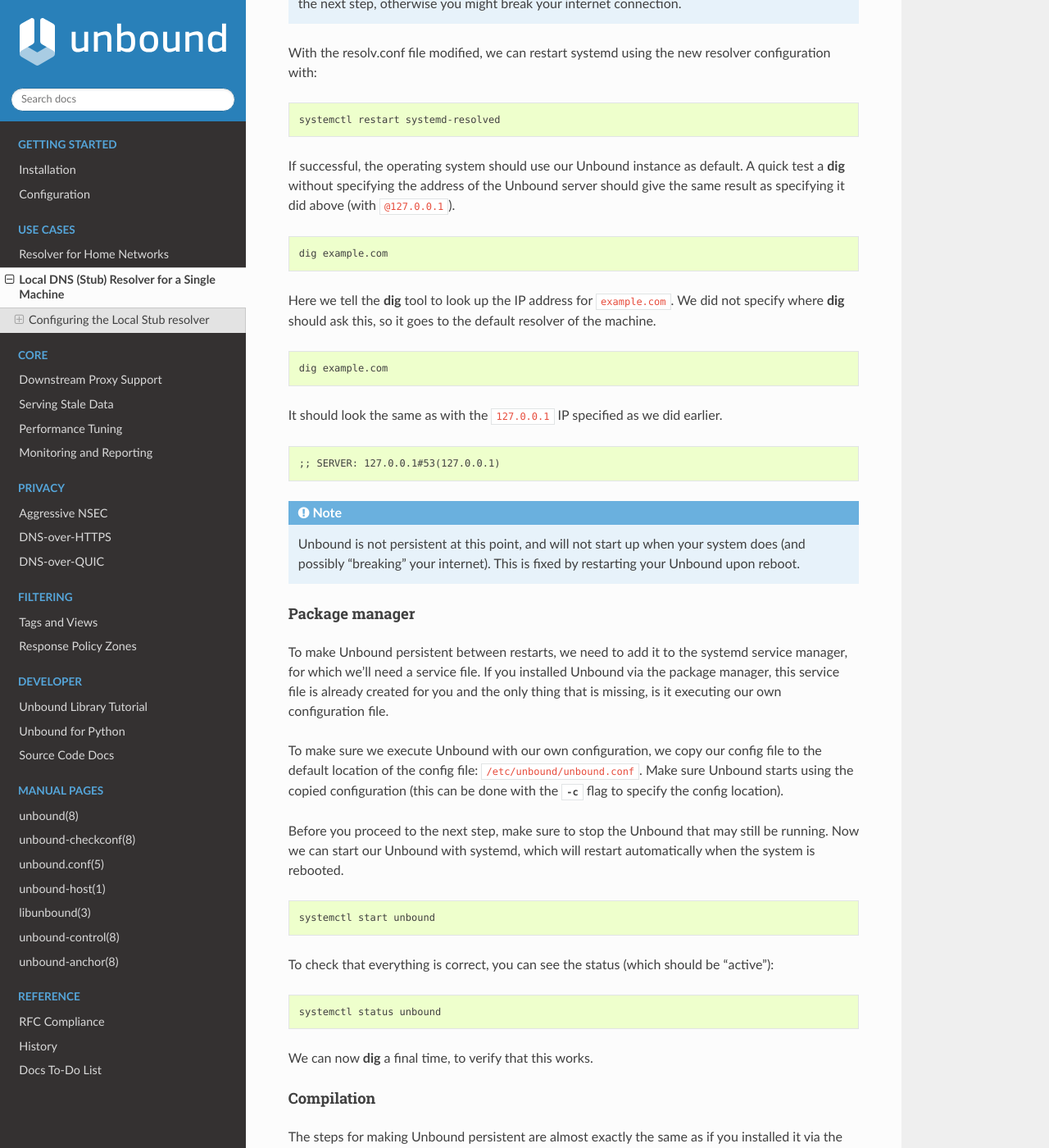
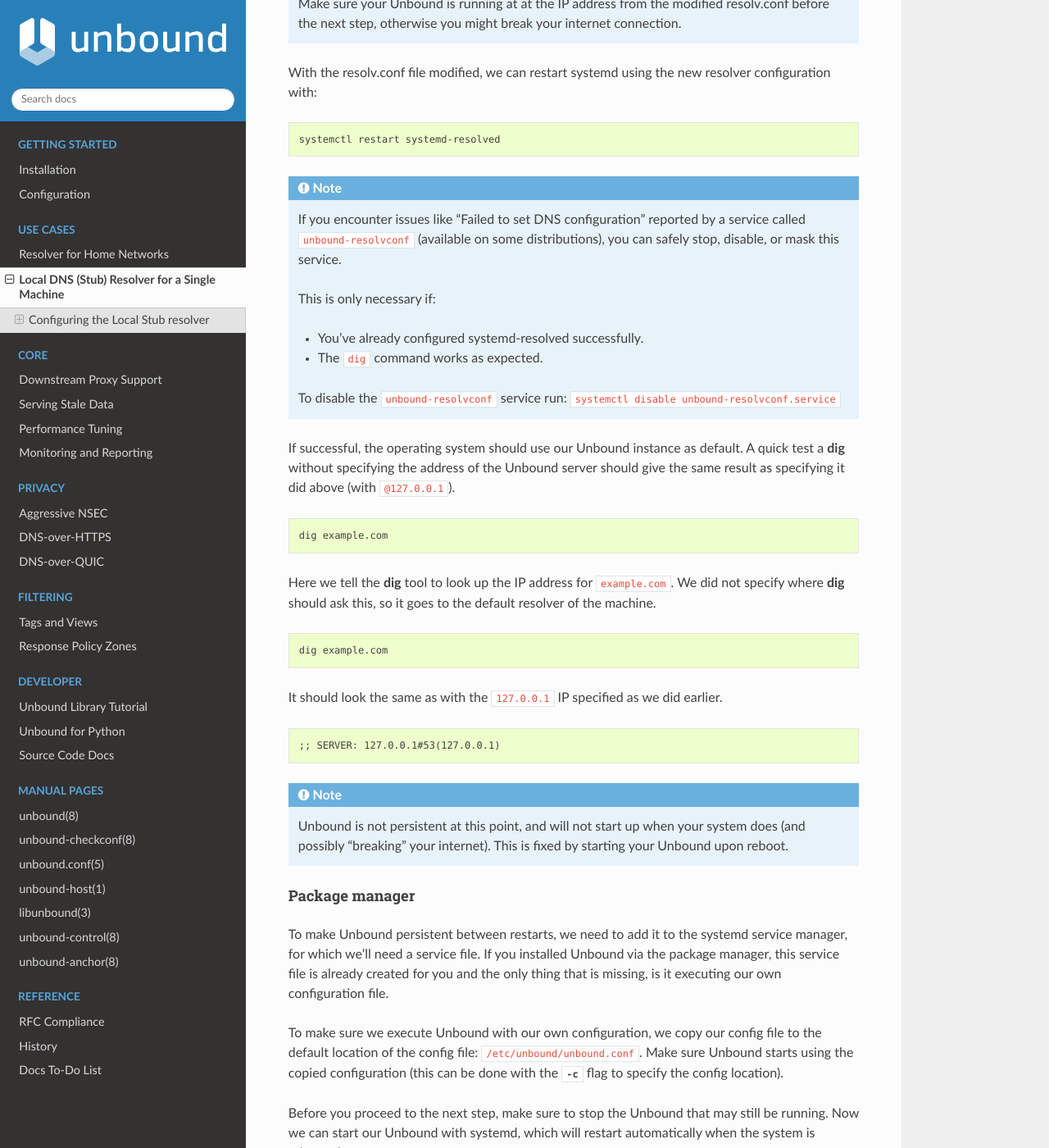
Before and after one commit to NLnetLabs/unbound-manual, a Sphinx documentation site: the page built from source/use-cases/local-stub.rst, in a window 1280 px wide and 1400 px high, scrolled down 2855 px. Shown: the whole window at 82% size. Built offline with Sphinx 7.4.7 and the Read the Docs theme 3.1.0, drawn with Linux system fonts in a browser that asks for light colours; some of the changed text lies outside the part shown.

Commit message:
Improve local stub use-case with Ubuntu 24.04 (#55)

```diff
--- a/source/use-cases/local-stub.rst
+++ b/source/use-cases/local-stub.rst
@@ -134,7 +134,11 @@
     DNSSEC=yes
     DNSStubListener=no
 
-To actually have the system start using our changed config, we then need to create a symlink to overwrite :file:`/etc/resolv.conf` to the one we modified. Under Ubuntu 24.04 there is already a symbolic link between `/etc/resolv.conf` and `/run/systemd/resolve/resolv.conf`, so you can skip the step below.
+To actually have the system start using our changed config,
+we then need to create a symlink to overwrite :file:`/etc/resolv.conf` to the one we modified.
+
+Under Ubuntu 24.04 there is already a symbolic link between `/etc/resolv.conf` and
+`/run/systemd/resolve/resolv.conf`, so you can skip the step below.
 
 .. code-block:: bash
 
@@ -152,6 +156,18 @@
 .. code-block:: bash
 
     systemctl restart systemd-resolved
+
+.. note::
+
+    If you encounter issues like “Failed to set DNS configuration” reported by a service called
+    ``unbound-resolvconf`` (available on some distributions), you can safely stop, disable, or mask this service.
+
+    This is only necessary if:
+
+    * You've already configured systemd-resolved successfully.
+    * The ``dig`` command works as expected.
+
+    To disable the ``unbound-resolvconf`` service run: ``systemctl disable unbound-resolvconf.service``
 
 If successful, the operating system should use our Unbound instance as default.
 A quick test a :command:`dig` without specifying the address of the Unbound
@@ -181,7 +197,7 @@
 
     Unbound is not persistent at this point, and will not start up when your
     system does (and possibly "breaking" your internet). This is fixed by
-    restarting your Unbound upon reboot.
+    starting your Unbound upon reboot.
 
 Package manager
 ^^^^^^^^^^^^^^^
@@ -203,14 +219,20 @@
 
 .. code-block:: text
 
-    systemctl start unbound
+    systemctl start unbound.service
 
-To check that everything is correct, you can see the status (which should be
-"active"):
+Make sure the Unbound service is indeed enabled:
 
 .. code-block:: text
 
-    systemctl status unbound
+    systemctl enable unbound.service
+
+To check that everything is correct, you can see the status (which should be
+"active" and also show "enabled"):
+
+.. code-block:: text
+
+    systemctl status unbound.service
 
 We can now :command:`dig` a final time, to verify that this works.
 
```
